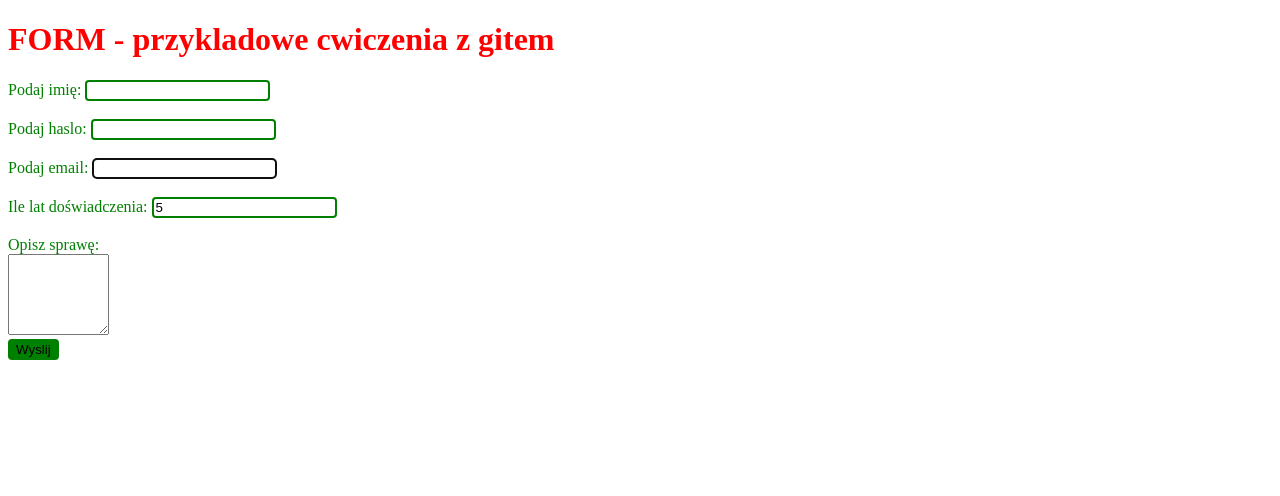
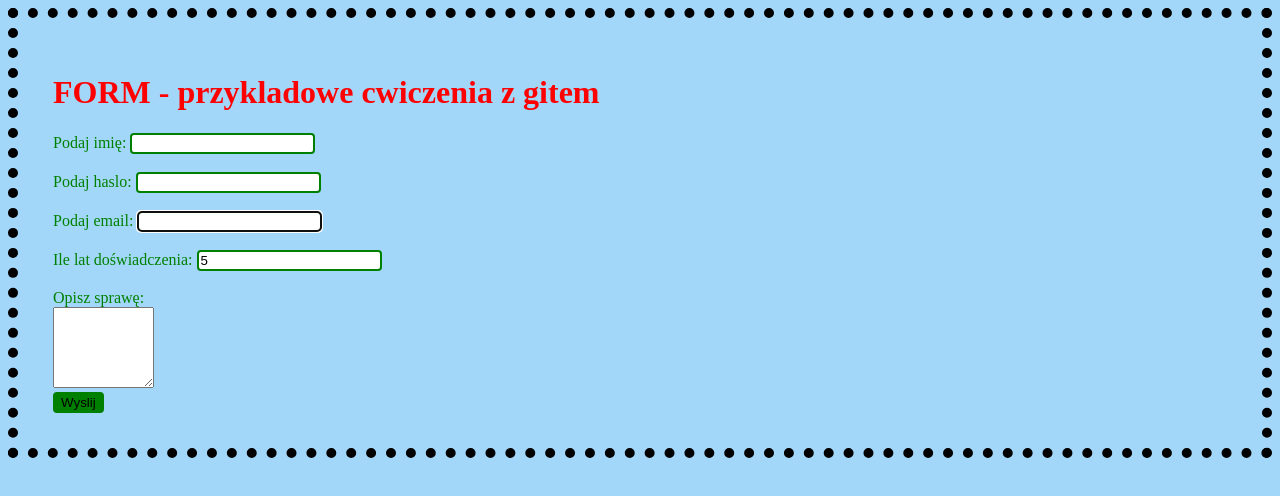
Before and after one commit to kasia-g1/key, a plain HTML site: page index.html in a window 1280 px wide. Drawn offline with Linux system fonts and the light colour scheme.

Commit message:
add background

```diff
--- a/style.css
+++ b/style.css
@@ -21,3 +21,10 @@ input[type="submit"] {
 
     background-color: green;
 }
+
+body {
+  background-color: #a2d7fa;
+  border: 10px dotted black;
+  padding: 35px;
+  background-clip: padding-box;
+}
```
